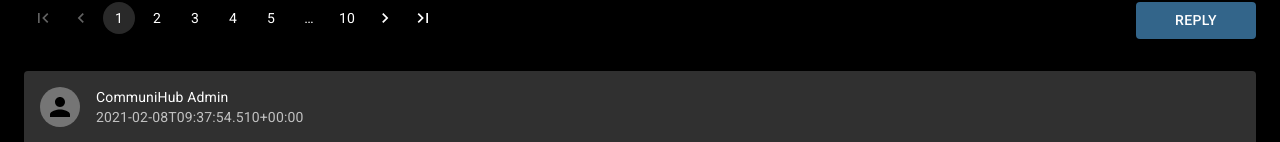
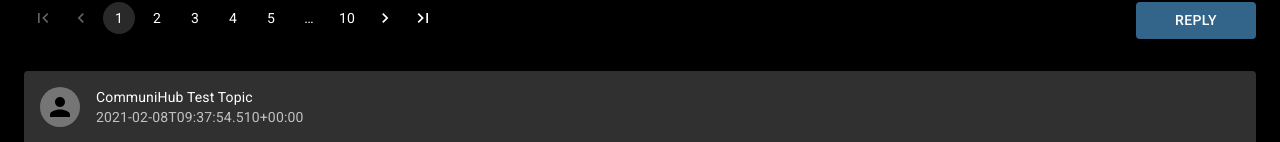
Before and after one commit to Epanastatis2020/CommuniHub, a React (Create React App) app in the folder client/: page /topic/1 in a window 1280 px wide. Shown: the part 658-800 px from the top of the page. Built offline with nearby package versions, Linux system fonts and the light colour scheme; no server answers; sample sign-in values are in the browser's storage.

Commit message:
changed values to test API

```diff
--- a/client/src/components/Forum/TopicStarter/TopicStarter.js
+++ b/client/src/components/Forum/TopicStarter/TopicStarter.js
@@ -24,9 +24,9 @@ export default function TopicStarter(props) {
     <Card className={classes.root}>
       <CardHeader
         avatar={
-            <Avatar alt={topic.author} className={classes.blue} />
+            <Avatar alt={topic.title} className={classes.blue} />
           }
-        title={topic.author}
+        title={topic.title}
         subheader={topic.createdAt}
       />
       <CardContent>
```
